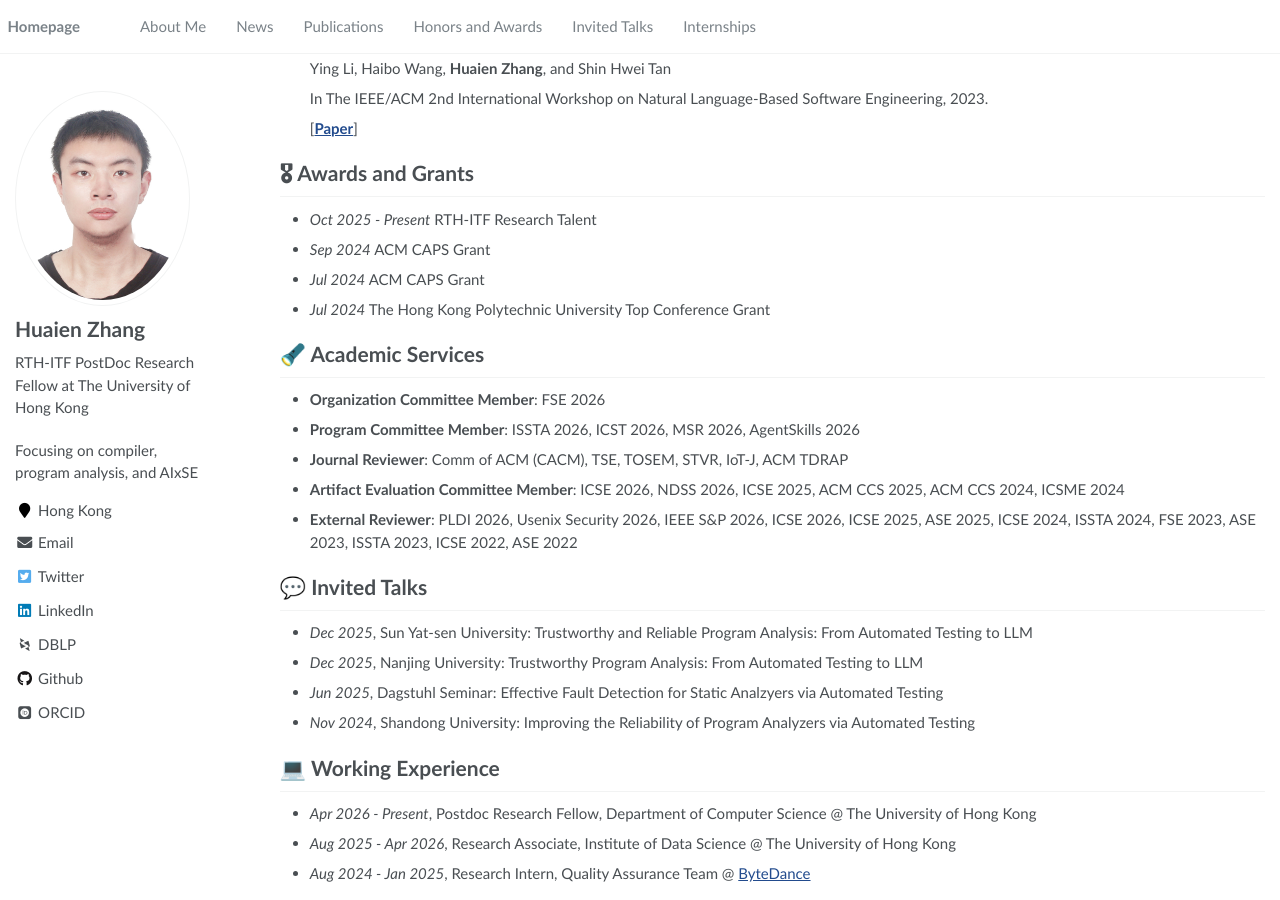
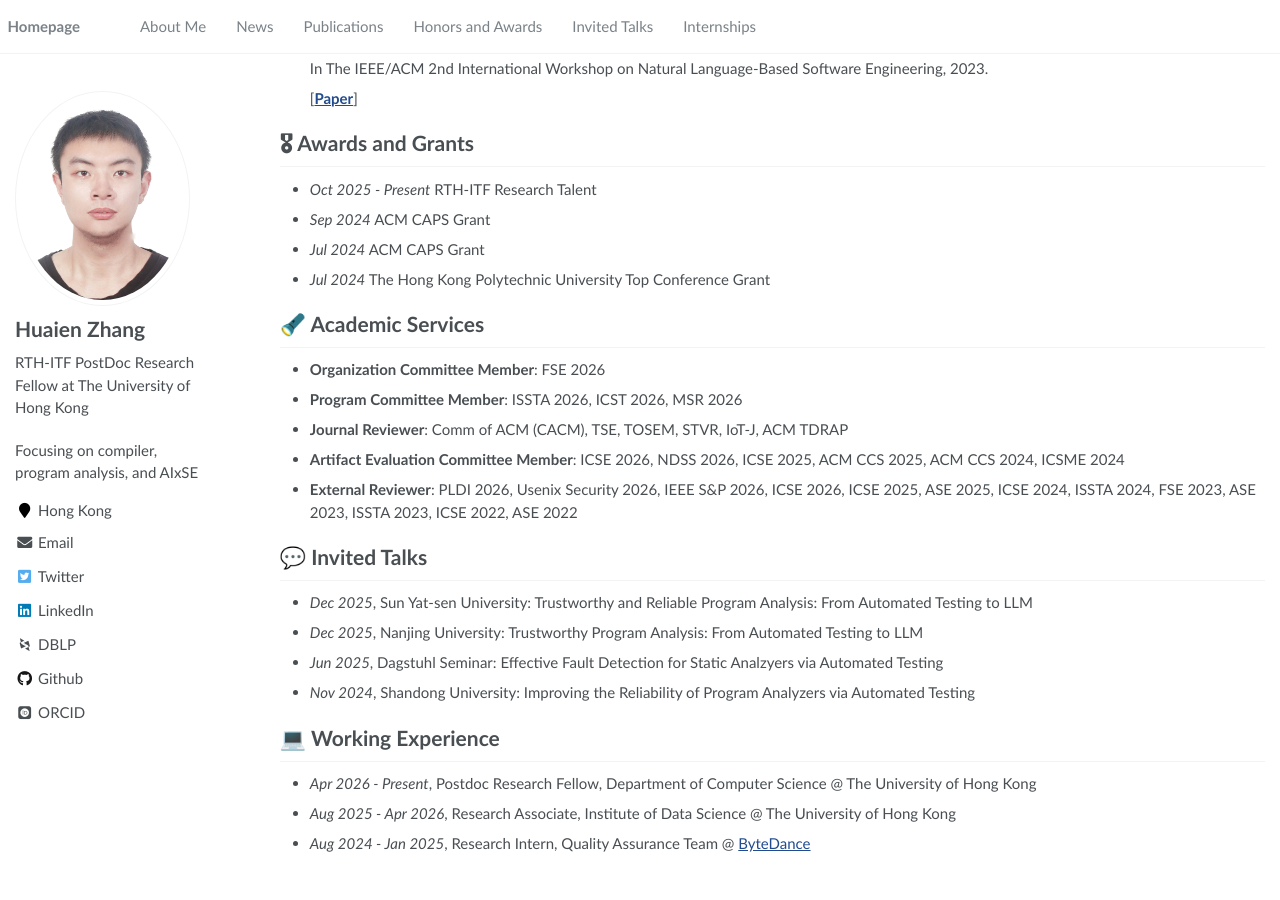
Before and after one commit to huaien-zhang/huaien-zhang.github.io, a Jekyll site: the page built from _pages/about.md, in a window 1280 px wide and 900 px high, scrolled down 1033 px. Built offline with Jekyll 4.4.1, drawn with Linux system fonts in a browser that asks for light colours; some web fonts are replaced; after the commit the page ends 1903 px from its top, so only the background shows below that; some of the changed text lies outside the part shown.

Commit message:
Update about.md

```diff
--- a/_pages/about.md
+++ b/_pages/about.md
@@ -22,7 +22,6 @@ Hello, I'm Huaien Zhang, an RTH-ITF Postdoctoral Research Fellow in the Departme
 I earned my Ph.D. in Computer Science from The Hong Kong Polytechnic University, where I was supervised by Prof. [Yu Pei](https://www4.comp.polyu.edu.hk/~csypei/) and Prof. [Shin Hwei Tan](https://www.shinhwei.com/). Prior to my PhD, I completed my master's degree in Software Engineering at Fudan University under the supervision of Prof. [Min Yang](https://secsys.fudan.edu.cn/members/faculty/ym/).
 
 # 🔥 News
-* <span style="color:#030399">**2026.04:**</span> Invited as a PC Member for AgentSkills 2026. Submissions welcome!
 * <span style="color:#030399">**2026.01:**</span> Invited as a PC Member for ICST 2026. Submissions welcome!
 * <span style="color:#030399">**2025.12:**</span> Invited as a PC Member for ISSTA 2026. Submissions welcome!
 * <span style="color:#030399">**2025.10:**</span> Selected as a Junior PC Member for MSR 2026. Submissions welcome!
@@ -81,7 +80,7 @@ I earned my Ph.D. in Computer Science from The Hong Kong Polytechnic University,
 
 # 🔦 Academic Services
 - **Organization Committee Member**: FSE 2026
-- **Program Committee Member**: ISSTA 2026, ICST 2026, MSR 2026, AgentSkills 2026
+- **Program Committee Member**: ISSTA 2026, ICST 2026, MSR 2026
 - **Journal Reviewer**: Comm of ACM (CACM), TSE, TOSEM, STVR, IoT-J, ACM TDRAP
 - **Artifact Evaluation Committee Member**: ICSE 2026, NDSS 2026, ICSE 2025, ACM CCS 2025, ACM CCS 2024, ICSME 2024
 - **External Reviewer**: PLDI 2026, Usenix Security 2026, IEEE S&P 2026, ICSE 2026, ICSE 2025, ASE 2025, ICSE 2024, ISSTA 2024, FSE 2023, ASE 2023, ISSTA 2023, ICSE 2022, ASE 2022
```
